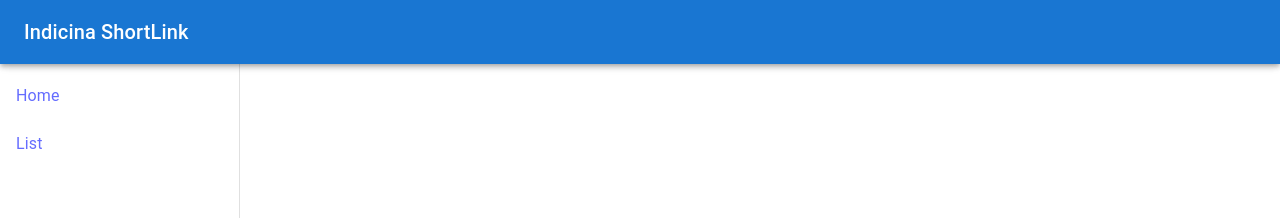
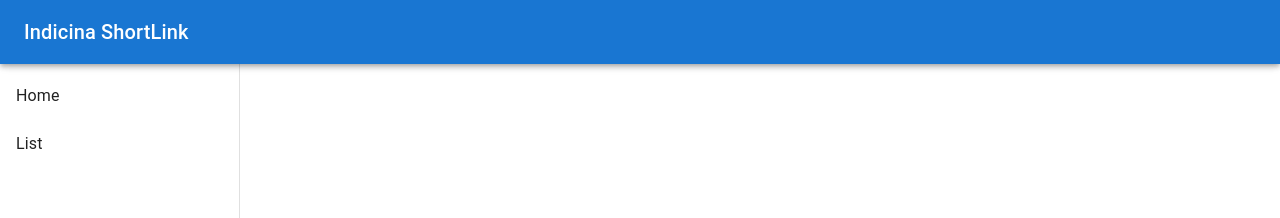
Before and after one commit to miracleonline/shortlink-app, a React (Vite) app in the folder frontend/: page / in a window 1280 px wide. Shown: the top 218 px of the page. Built offline with nearby package versions, Linux system fonts and the light colour scheme.

Commit message:
First deployment commit

```diff
--- a/frontend/src/App.tsx
+++ b/frontend/src/App.tsx
@@ -1,5 +1,5 @@
 // Imports
-import { BrowserRouter as Router, Routes, Route, Link } from 'react-router-dom';
+import { BrowserRouter as Router, Routes, Route } from 'react-router-dom';
 import Home from './pages/Home';
 import ListPage from './pages/ListPage';
 import Layout from './components/Layout';
--- a/frontend/src/components/Layout.tsx
+++ b/frontend/src/components/Layout.tsx
@@ -1,6 +1,6 @@
 import {
   AppBar, Drawer, Toolbar, Typography, IconButton, List, ListItem,
-  ListItemText, CssBaseline, useMediaQuery, Box
+  ListItemText, ListItemButton, CssBaseline, useMediaQuery, Box
 } from '@mui/material';
 import MenuIcon from '@mui/icons-material/Menu';
 import { useState } from 'react';
@@ -16,11 +16,16 @@ const Layout = ({ children }: { children: React.ReactNode }) => {
 
   const drawerContent = (
     <List>
-      <ListItem button component={Link} to="/" onClick={() => setMobileOpen(false)}>
-        <ListItemText primary="Home" />
+      <ListItem disablePadding>
+        <ListItemButton component={Link} to="/" onClick={() => setMobileOpen(false)}>
+          <ListItemText primary="Home" />
+        </ListItemButton>
       </ListItem>
-      <ListItem button component={Link} to="/list" onClick={() => setMobileOpen(false)}>
-        <ListItemText primary="List" />
+
+      <ListItem disablePadding>
+        <ListItemButton component={Link} to="/list" onClick={() => setMobileOpen(false)}>
+          <ListItemText primary="List" />
+        </ListItemButton>
       </ListItem>
     </List>
   );
--- a/frontend/src/components/ShortenForm.tsx
+++ b/frontend/src/components/ShortenForm.tsx
@@ -20,7 +20,7 @@ const ShortenForm = () => {
     setLoading(true);
     setError('');
     try {
-      const res = await axios.post('http://localhost:5000/api/encode', { longUrl });
+      const res = await axios.post('https://indicinashortlinkassessment-production.up.railway.app/api/encode', { longUrl });
       setShortUrl(res.data.shortUrl);
       setOpen(true);
     } catch (err) {
--- a/frontend/src/pages/ListPage.tsx
+++ b/frontend/src/pages/ListPage.tsx
@@ -2,8 +2,9 @@
 import { useEffect, useState } from 'react';
 import axios from 'axios';
 import {
-  Box, Grid, Card, CardContent, Typography, TextField, Button, Modal
+  Box, Card, CardContent, Typography, TextField, Button, Modal
 } from '@mui/material';
+import Grid from '@mui/material/Grid';
 
 
 // Visit Log Type safety
@@ -33,8 +34,8 @@ const ListPage = () => {
     const fetchData = async () => {
       try {
         const endpoint = search
-          ? `http://localhost:5000/api/search?query=${encodeURIComponent(search)}`
-          : 'http://localhost:5000/api/list';
+          ? `https://indicinashortlinkassessment-production.up.railway.app/api/search?query=${encodeURIComponent(search)}`
+          : 'https://indicinashortlinkassessment-production.up.railway.app/api/list';
 
         const res = await axios.get(endpoint);
         setData(res.data);
@@ -48,7 +49,7 @@ const ListPage = () => {
 
   const decodeUrl = async (shortUrl: string) => {
     try {
-      const res = await axios.post('http://localhost:5000/api/decode', { shortUrl });
+      const res = await axios.post('https://indicinashortlinkassessment-production.up.railway.app/api/decode', { shortUrl });
       setDecodedUrl(res.data.longUrl);
       setOpen(true);
     } catch (err) {
@@ -71,7 +72,7 @@ const ListPage = () => {
 
       <Grid container spacing={2}>
         {data.map((entry) => (
-          <Grid item xs={12} md={6} lg={4} key={entry.shortId}>
+          <Grid item={true} xs={12} md={6} lg={4} key={entry.shortId}>
             <Card>
               <CardContent>
                 <Typography variant="h6" gutterBottom>
```
